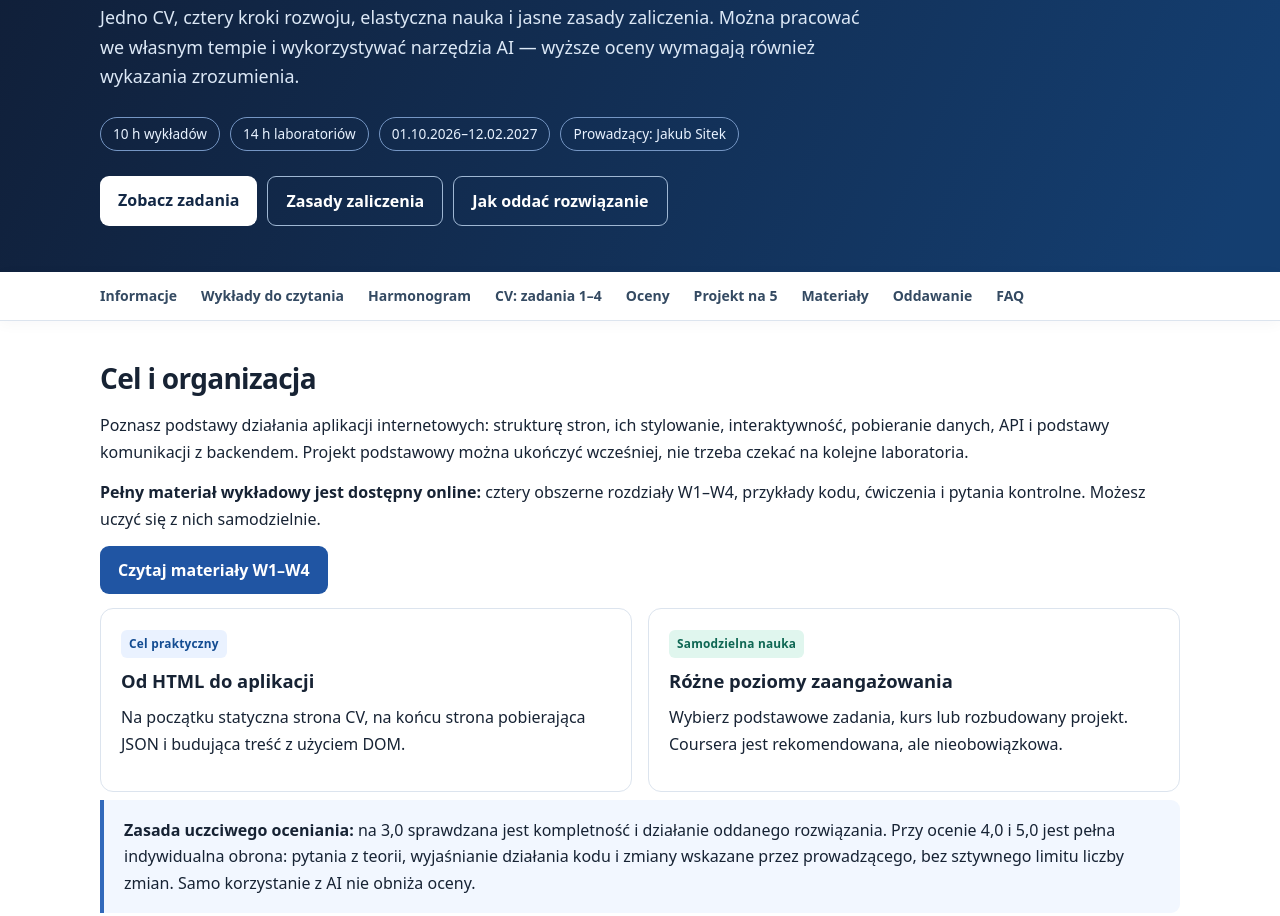
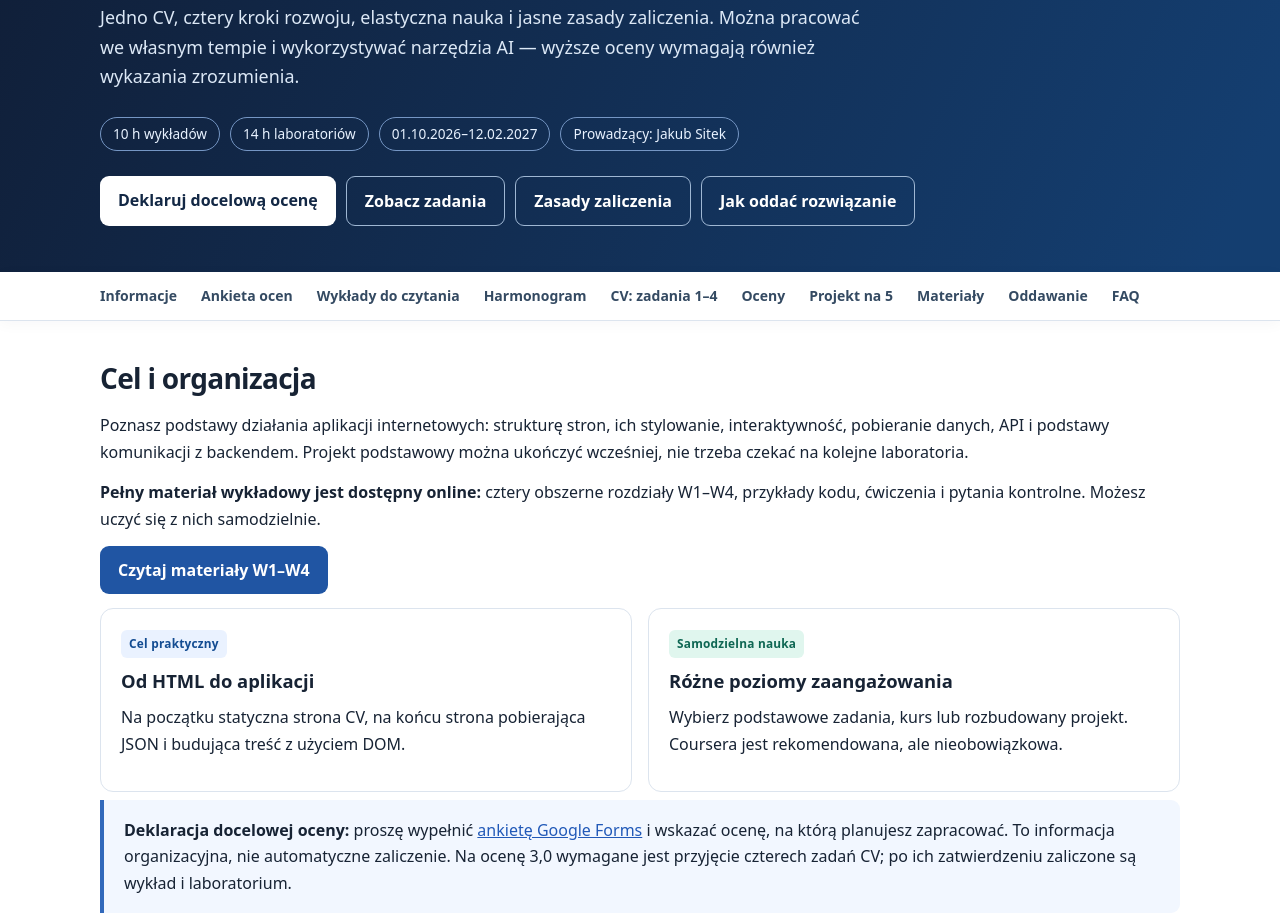
Before and after one commit to jakubsitekai/vistula-web-intro-2026z, a plain HTML site: page index.html in a window 1280 px wide. Shown: the part 239-1155 px from the top of the page. Drawn offline with Linux system fonts and the light colour scheme.

Commit message:
course: prominently link student grade intention form

```diff
--- a/index.html
+++ b/index.html
@@ -59,14 +59,15 @@
       <p class="lead">Jedno CV, cztery kroki rozwoju, elastyczna nauka i jasne zasady zaliczenia. Można pracować we własnym tempie i wykorzystywać narzędzia AI — wyższe oceny wymagają również wykazania zrozumienia.</p>
       <div class="meta"><span>10 h wykładów</span><span>14 h laboratoriów</span><span>01.10.2026–12.02.2027</span><span>Prowadzący: Jakub Sitek</span></div>
       <div class="actions">
-        <a class="btn" href="#zadania">Zobacz zadania</a>
+        <a class="btn" href="https://forms.gle/VSh1FJd9ow4FC8fL9" target="_blank" rel="noopener noreferrer">Deklaruj docelową ocenę</a>
+        <a class="btn secondary" href="#zadania">Zobacz zadania</a>
         <a class="btn secondary" href="#oceny">Zasady zaliczenia</a>
         <a class="btn secondary" href="#oddawanie">Jak oddać rozwiązanie</a>
       </div>
     </div>
   </header>
   <nav aria-label="Nawigacja kursu"><div class="wrap">
-    <a href="#start">Informacje</a><a href="lectures/index.html">Wykłady do czytania</a><a href="#plan">Harmonogram</a><a href="#zadania">CV: zadania 1–4</a><a href="#oceny">Oceny</a><a href="#projekt5">Projekt na 5</a><a href="#kursy">Materiały</a><a href="#oddawanie">Oddawanie</a><a href="#faq">FAQ</a>
+    <a href="#start">Informacje</a><a href="https://forms.gle/VSh1FJd9ow4FC8fL9" target="_blank" rel="noopener noreferrer">Ankieta ocen</a><a href="lectures/index.html">Wykłady do czytania</a><a href="#plan">Harmonogram</a><a href="#zadania">CV: zadania 1–4</a><a href="#oceny">Oceny</a><a href="#projekt5">Projekt na 5</a><a href="#kursy">Materiały</a><a href="#oddawanie">Oddawanie</a><a href="#faq">FAQ</a>
   </div></nav>
   <main>
     <section id="start"><div class="wrap">
@@ -76,6 +77,7 @@
         <div class="card"><span class="tag">Cel praktyczny</span><h3>Od HTML do aplikacji</h3><p>Na początku statyczna strona CV, na końcu strona pobierająca JSON i budująca treść z użyciem DOM.</p></div>
         <div class="card"><span class="tag good">Samodzielna nauka</span><h3>Różne poziomy zaangażowania</h3><p>Wybierz podstawowe zadania, kurs lub rozbudowany projekt. Coursera jest rekomendowana, ale nieobowiązkowa.</p></div>
       </div>
+      <p class="note"><strong>Deklaracja docelowej oceny:</strong> proszę wypełnić <a href="https://forms.gle/VSh1FJd9ow4FC8fL9" target="_blank" rel="noopener noreferrer">ankietę Google Forms</a> i wskazać ocenę, na którą planujesz zapracować. To informacja organizacyjna, nie automatyczne zaliczenie. Na ocenę 3,0 wymagane jest przyjęcie czterech zadań CV; po ich zatwierdzeniu zaliczone są wykład i laboratorium.</p>
       <p class="note"><strong>Zasada uczciwego oceniania:</strong> na 3,0 sprawdzana jest kompletność i działanie oddanego rozwiązania. Przy ocenie 4,0 i 5,0 jest pełna indywidualna obrona: pytania z teorii, wyjaśnianie działania kodu i zmiany wskazane przez prowadzącego, bez sztywnego limitu liczby zmian. Samo korzystanie z AI nie obniża oceny.</p>
     </div></section>
 
```
